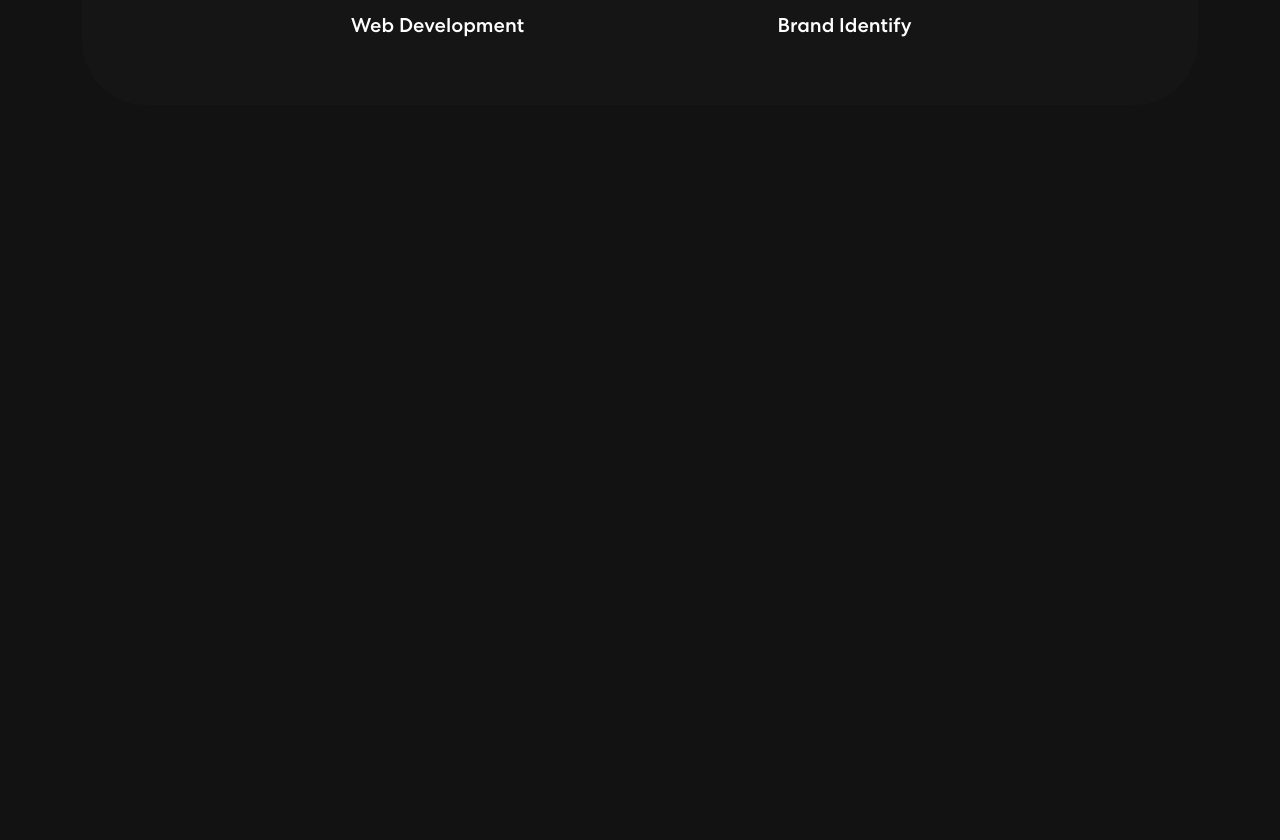
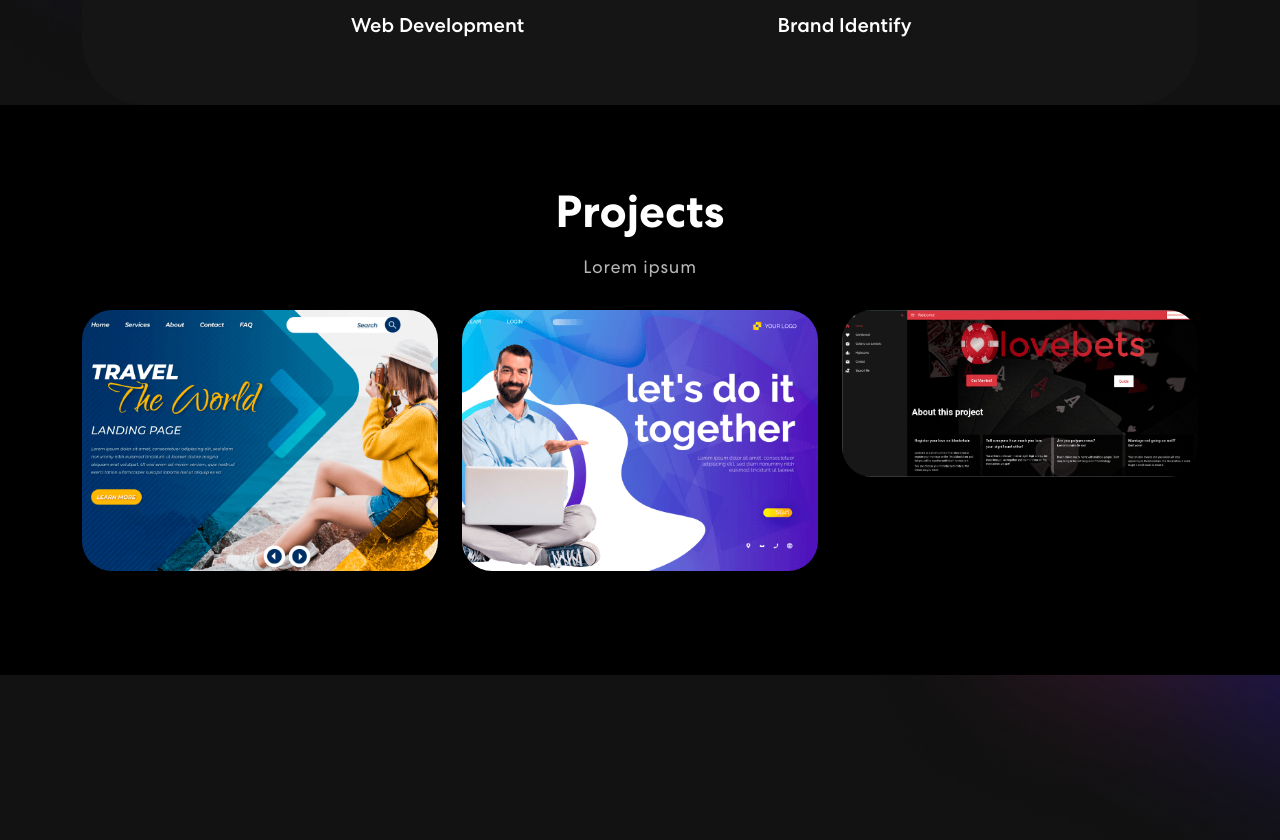
Before and after one commit to esmegl/software-portfolio, a React (Create React App) app: page / in a window 1280 px wide. Shown: the part 1072-1912 px from the top of the page. Before the commit the page ends 1177 px from the top, so only its background shows below. Built offline with nearby package versions, Linux system fonts and the light colour scheme.

Commit message:
Added Project component.

```diff
--- a/src/App.js
+++ b/src/App.js
@@ -1,9 +1,12 @@
+import './App.css';
 import logo from './logo.svg';
-import './App.css';
+import 'bootstrap/dist/css/bootstrap.min.css';
+
 import { NavBar } from './components/NavBar';
 import { Banner } from './components/Banner';
 import { Skills } from './components/Skills';
-import 'bootstrap/dist/css/bootstrap.min.css';
+import { Projects } from './components/Projects';
+
 
 function App() {
   return (
@@ -11,6 +14,7 @@ function App() {
     <NavBar/>
     <Banner/>
     <Skills/>
+    <Projects/>
     </div>
   );
 }
--- /dev/null
+++ b/src/components/ProjectCard.js
@@ -0,0 +1,16 @@
+import { Col } from "react-bootstrap";
+
+export const ProjectCard = ({ title, description, imgUrl }) => {
+
+	return (
+		<Col sm={6} md={4}>
+			<div className="proj-imgbx">
+				<img src={imgUrl}/>
+				<div className="proj-txtx">
+					<h4>{ title }</h4>
+					<span>{ description }</span>
+				</div>
+			</div>
+		</Col>
+	)
+}
--- /dev/null
+++ b/src/components/Projects.js
@@ -0,0 +1,54 @@
+import { Container, Row, Col } from "react-bootstrap";
+
+import { ProjectCard } from '../components/ProjectCard';
+import project1 from "../assets/images/project-img1.png";
+import project2 from "../assets/images/project-img2.png";
+import lovebets from "../assets/images/lovebets_home.png";
+import colorSharp2 from "../assets/images/color-sharp2.png";
+
+export const Projects = () => {
+
+	const projects = [
+		{
+			title: "Webpage design",
+			description: "Design of a landing page for a blockchain entrepreneurship.",
+			imgUrl: project1,
+		},
+		{
+			title: "Particle Simulator",
+			description: "A Python program made using pygame library that simulates particles behaviour like sand and water.",
+			imgUrl: project2,
+		},
+		{
+			title: "Lovebets",
+			description: "A smart contract that allows users to register their marriage on blockchain.",
+			imgUrl: lovebets,
+		},
+	];
+
+	return (
+		<section className="project" id="project">
+			<Container>
+				<Row>
+					<Col>
+						<h2>Projects</h2>
+						<p>Lorem ipsum</p>
+					</Col>
+				</Row>
+				<Row>
+					{
+						projects.map((project, index) => {
+							return (
+								<ProjectCard
+									key={index}
+									{...project}
+								/>
+							)
+						})
+					}
+				</Row>
+			</Container>
+			<img className="background-image-right" src={colorSharp2} />
+		</section>
+	)
+}
```
Also changed, not shown: src/assets/images/lovebets_home.png (added).
